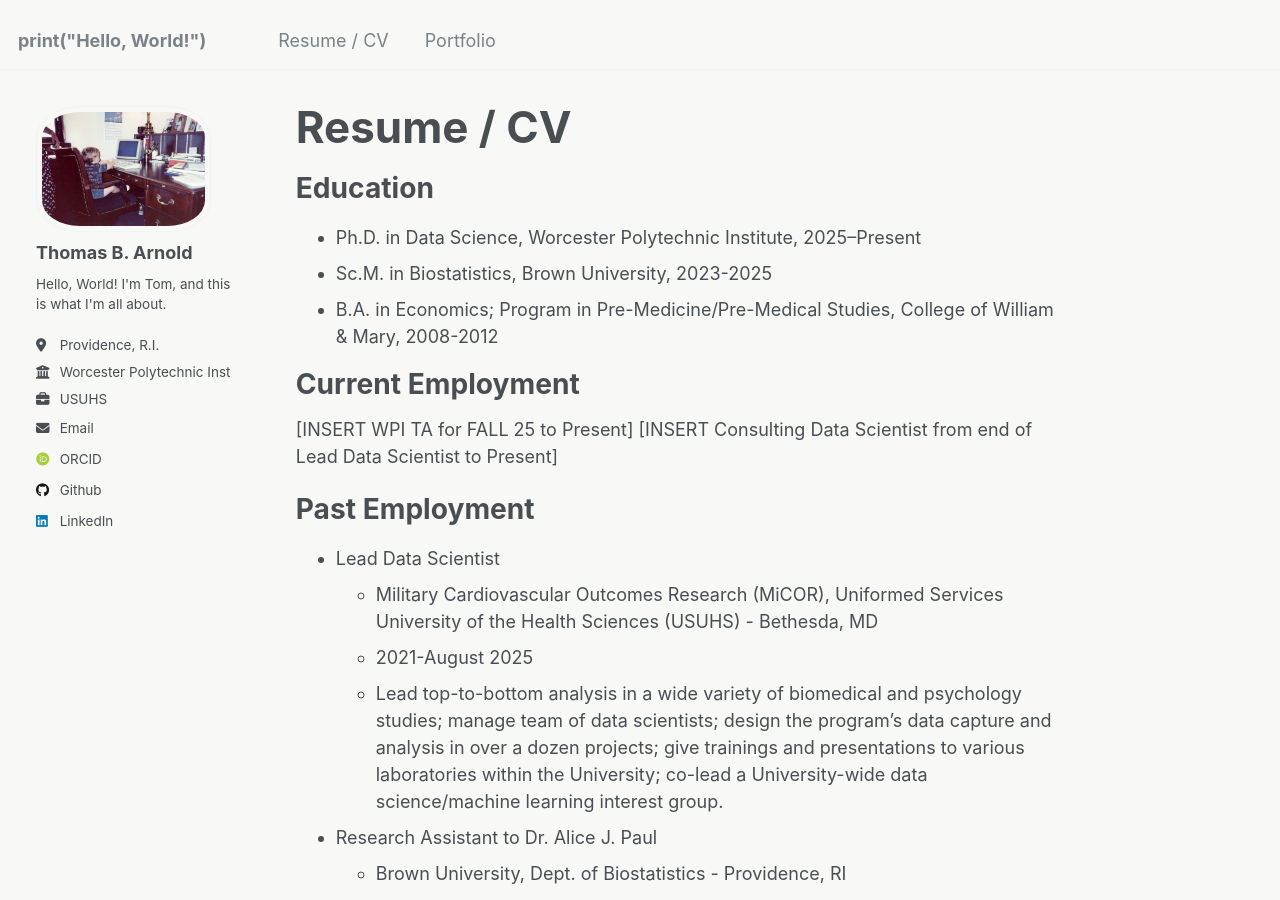
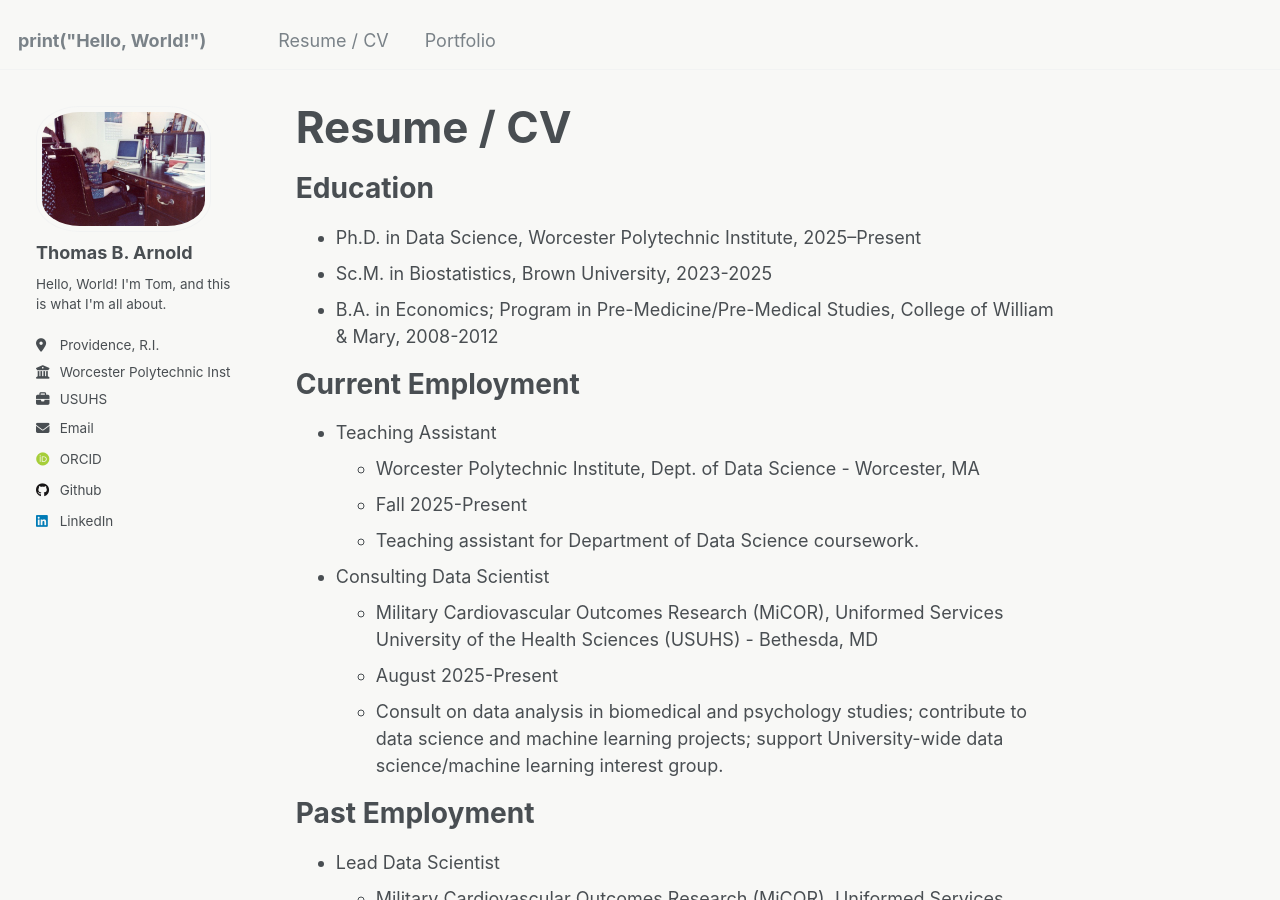
Before and after one commit to tomrannosaurus/tomrannosaurus.github.io, a Jekyll site: the page built from _pages/about.md, in a window 1280 px wide and 900 px high. Built offline with Jekyll 4.4.1, drawn with Linux system fonts in a browser that asks for light colours; some web fonts are replaced; some of the changed text lies outside the part shown.

Commit message:
Update about.md

```diff
--- a/_pages/about.md
+++ b/_pages/about.md
@@ -19,8 +19,15 @@ Education
 
 Current Employment
 ======
-[INSERT WPI TA for FALL 25 to Present]
-[INSERT Consulting Data Scientist from end of Lead Data Scientist to Present]
+* Teaching Assistant
+  * Worcester Polytechnic Institute, Dept. of Data Science - Worcester, MA
+  * Fall 2025-Present
+  * Teaching assistant for Department of Data Science coursework.
+
+* Consulting Data Scientist
+  * Military Cardiovascular Outcomes Research (MiCOR), Uniformed Services University of the Health Sciences (USUHS) - Bethesda, MD
+  * August 2025-Present
+  * Consult on data analysis in biomedical and psychology studies; contribute to data science and machine learning projects; support University-wide data science/machine learning interest group.
 
 Past Employment
 ======
@@ -160,7 +167,7 @@ Presentations
 Educational Activities
 ======
 * Member, Biostatistics/CSS Diversity and Inclusion Committee
-  * Brown University, 2023-Present
+  * Brown University, 2023-2025
 
 * Co-Chair, CCD Big Data/Machine Learning Interest Group
   * USUHS, 2020-Present
```
